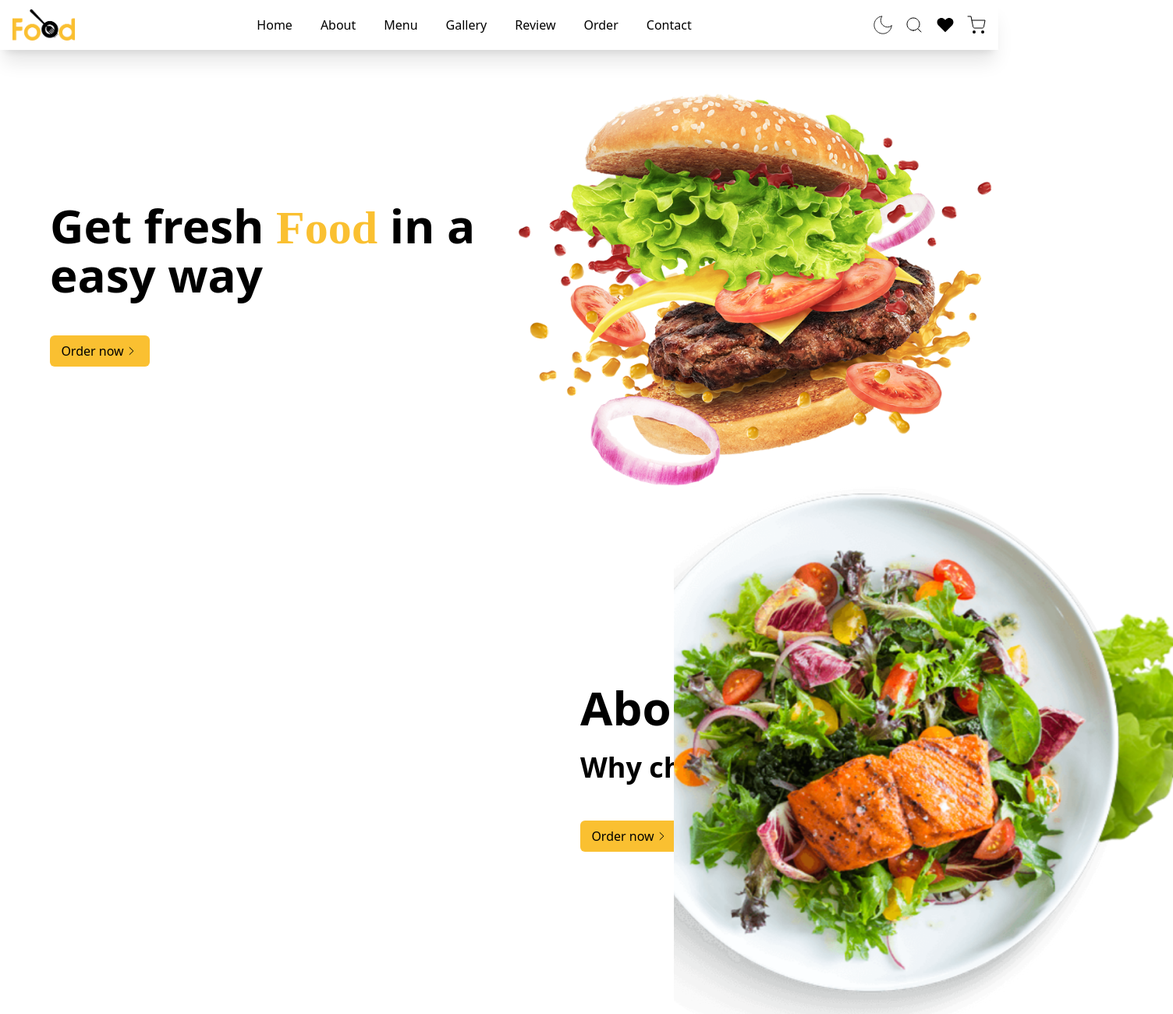
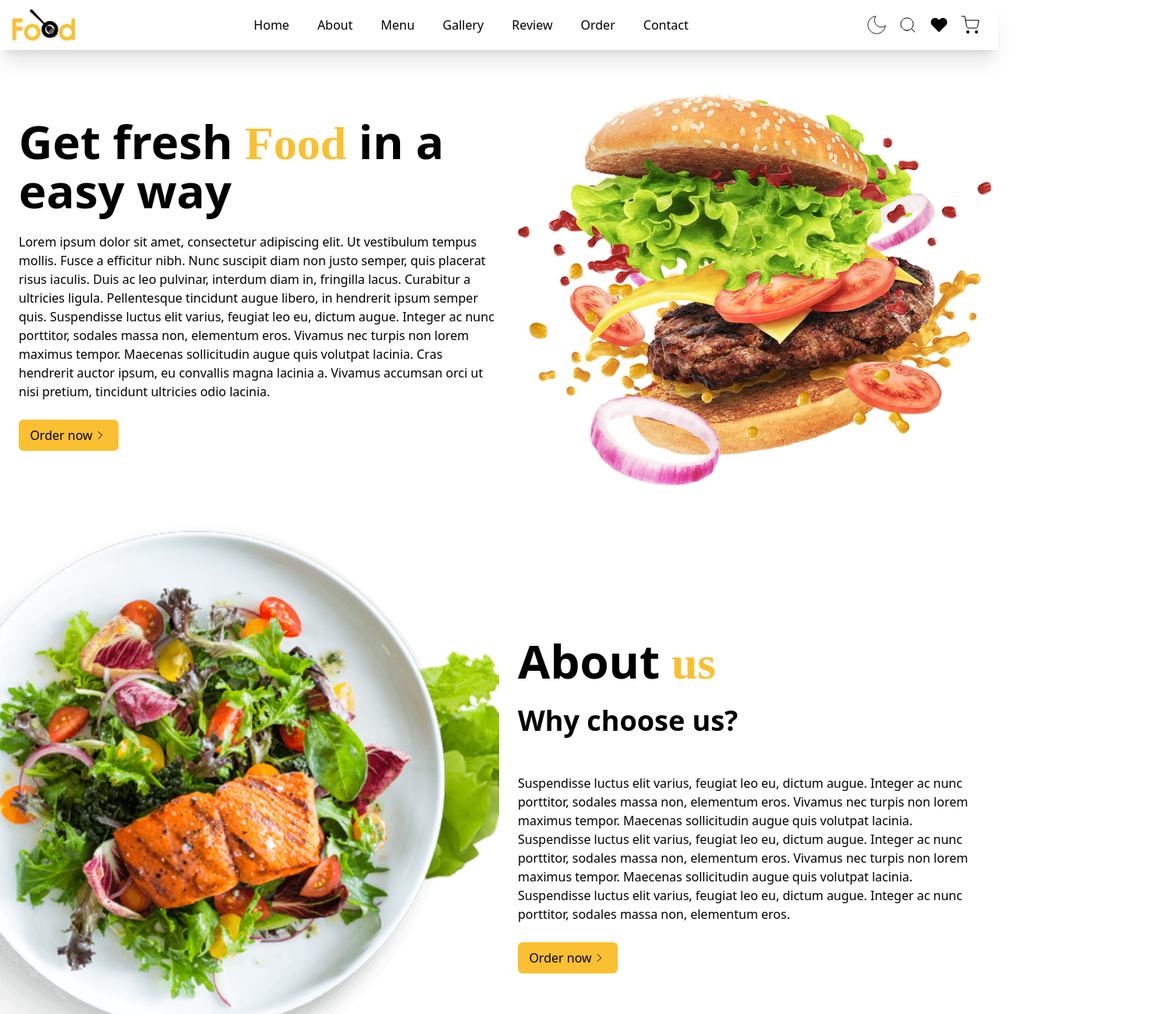
Before and after one commit to Farby00/proyecto-tailwind-2, a website: page public/index.html in a window 1280 px wide. Shown: the top 1300 px of the page at 78% size, 1504 px wide, since content can reach past the window. Drawn offline with Linux system fonts and the light colour scheme.

Commit message:
arreglos de modo responsive

```diff
--- a/public/index.html
+++ b/public/index.html
@@ -14,7 +14,7 @@
         id="nav"
       >
         <div
-          class="w-full h-full bg-white dark:bg-gray-800 flex items-center shadow-xl md:top-0 md:w-full md:h-16 md:flex md:justify-between md:dark:bg-gray-800"
+          class="w-auto h-full bg-white dark:bg-gray-800 flex items-center shadow-xl md:top-0 md:w-full md:h-16 md:flex md:justify-between md:dark:bg-gray-800"
           id="nav-container"
         >
           <div class="ml-4" id="logo">
@@ -66,7 +66,7 @@
             <a class="hover:font-semibold hover:text-primary" href="#form">Order</a>
             <a class="hover:font-semibold hover:text-primary" href="#footer">Contact</a>
           </div>
-          <div class="w-auto h-auto flex space-x-4 mr-4 sm:hidden md:flex" id="nav-icons">
+          <div class="w-auto h-auto flex space-x-4 pr-6 sm:hidden md:flex" id="nav-icons">
             <button id="dark-btn">
               <svg
                 width="24"
@@ -159,7 +159,7 @@
         id="hero"
       >
         <div
-          class="text-center space-y-6 mx-6 md:w-1/2 md:h-[34rem] md:text-start md:flex md:flex-col md:justify-center md:pl-10"
+          class="text-center space-y-6 mx-6 md:w-1/2 md:h-[34rem] md:text-start md:flex md:flex-col md:justify-center"
           id="content-hero-container"
         >
           <div class="dark-mode md:hidden">
@@ -193,7 +193,7 @@
               ultricies ligula. Pellentesque tincidunt augue libero, in hendrerit ipsum
               semper quis.
             </p>
-            <p class="font-medium dark:text-white sm:hidden">
+            <p class="font-medium dark:text-white sm:hidden md:flex">
               Lorem ipsum dolor sit amet, consectetur adipiscing elit. Ut vestibulum
               tempus mollis. Fusce a efficitur nibh. Nunc suscipit diam non justo semper,
               quis placerat risus iaculis. Duis ac leo pulvinar, interdum diam in,
@@ -240,11 +240,11 @@
     </header>
     <main>
       <section
-        class="w-full sm:h-[36rem] md:h-[40rem] flex  md:flex md:flex-row-reverse md:mt-10"
+        class="sm:h-auto flex md:w-screen md:h-auto md:flex md:flex-row-reverse md:mt-10"
         id="about-us"
       >
         <div
-          class="w-3/5 h-full sm:w-1/2 flex flex-col justify-center space-y-6 mx-6 md:w-2/5 md:flex md:flex-col md:justify-center"
+          class="sm:w-3/5 h-full flex flex-col justify-center space-y-6 md:w-2/4 md:h-auto px-6"
           id="about-us-content"
         >
           <h2 class="title-black">About<span class="title-yellow"> us</span></h2>
@@ -255,7 +255,7 @@
             massa non, elementum eros.
           </p>
           </p>
-          <p class="font-medium dark:text-white sm:hidden">
+          <p class="font-medium dark:text-white sm:hidden md:flex">
             Suspendisse luctus elit varius, feugiat leo eu, dictum augue. Integer ac nunc
             porttitor, sodales massa non, elementum eros. Vivamus nec turpis non lorem
             maximus tempor. Maecenas sollicitudin augue quis volutpat lacinia. Suspendisse
@@ -290,7 +290,7 @@
           </div>
         </div>
         <div
-          class="w-5/12 h-80 sm:w-96 sm:absolute sm:-right-56 bg-foodplate bg-cover self-center justify-start overflow-hidden md:w-1/2 md:h-[46rem] bg-center"
+          class="h-80 bg-foodplate bg-cover self-center justify-start overflow-hidden sm:w-2/5 sm:flex sm:-right-56 md:w-2/4 md:h-[46rem] md:flex md:bg-center"
         ></div>
       </section>
       <section class="w-full h-auto md:text-center" id="menu">
```
Also changed, not shown: public/css/tailwind.css.
